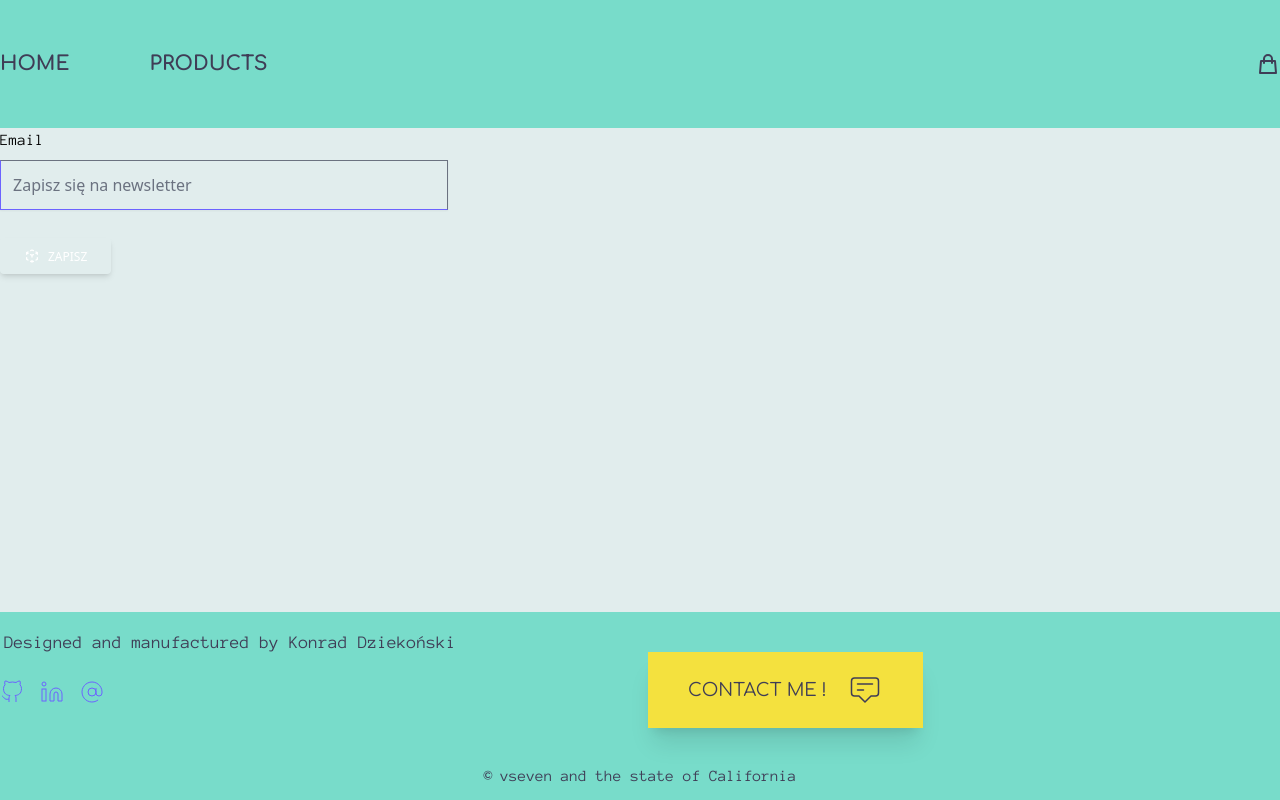
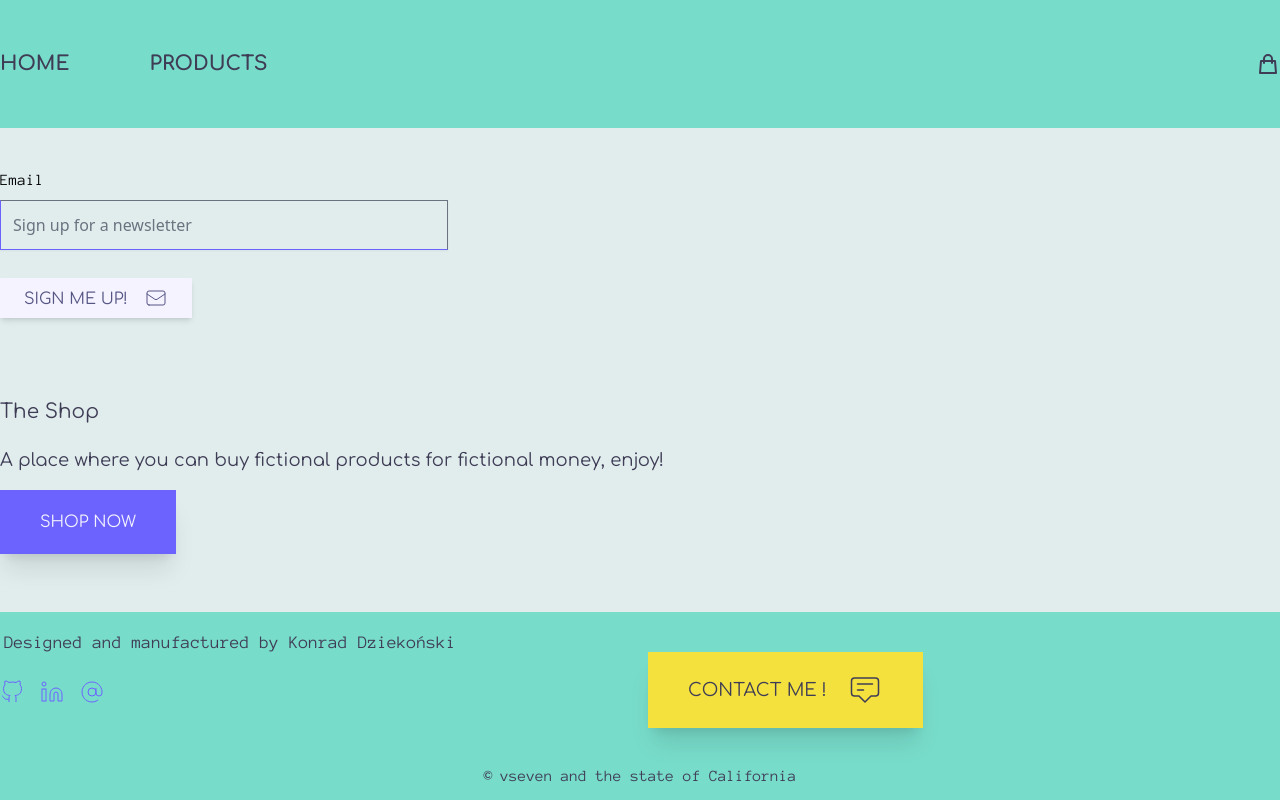
Before and after one commit to dziekonskik/theshop, a Next.js app: page / in a window 1280 px wide. Built offline with nearby package versions, Linux system fonts and the light colour scheme.

Commit message:
refactor(index page, NewsletterForm): add styles to newsletter page refactor NewsletterForm and add envelope icon

```diff
--- a/components/Forms/FormAtoms/FormInput.tsx
+++ b/components/Forms/FormAtoms/FormInput.tsx
@@ -32,7 +32,7 @@ export const FormInput = <TFormData extends Record<string, unknown>>({
       {type === "textarea" ? (
         <textarea
           id={label}
-          className="rounded border-none w-full p-3 shadow-sm"
+          className="border border-b-purple border-l-purple w-full p-3 shadow-sm bg-transparent text-midnight outline-none focus:bg-white"
           rows={5}
           cols={50}
           placeholder={placeholder}
@@ -42,7 +42,7 @@ export const FormInput = <TFormData extends Record<string, unknown>>({
         <input
           id={label}
           type={type}
-          className="w-full p-3 shadow-sm bg-transparent border border-b-purple border-l-purple"
+          className="w-full p-3 shadow-sm bg-transparent border border-b-purple border-l-purple text-midnight focus:bg-white"
           placeholder={placeholder}
           {...register(label)}
         />
--- a/components/Forms/NewsletterForm.tsx
+++ b/components/Forms/NewsletterForm.tsx
@@ -3,6 +3,9 @@ import { useForm } from "react-hook-form";
 import { yupResolver } from "@hookform/resolvers/yup";
 import { useMutation } from "react-query";
 import { FormInput } from "./FormAtoms/FormInput";
+import { Button } from "../ButtonsAndLinks/Button";
+import { EnvelopeIcon, ExclamationIcon, CubeTransparentIcon } from "../Svg";
+import { AnimatedCheckHeroIcon } from "../Svg/Animated";
 
 const NewsletterFormSchema = yup.object({
   email: yup.string().email().required(),
@@ -10,8 +13,13 @@ const NewsletterFormSchema = yup.object({
 
 type CheckoutFormData = yup.InferType<typeof NewsletterFormSchema>;
 
-export const NewsletterForm = () => {
+interface NewsletterFormProps {
+  className?: string;
+}
+
+export const NewsletterForm = ({ className }: NewsletterFormProps) => {
   const {
+    reset,
     register,
     formState: { errors },
     handleSubmit,
@@ -38,40 +46,50 @@ export const NewsletterForm = () => {
     handleNewsletterSignupMutation
   );
 
-  const onSubmit = handleSubmit((data) => mutate(data));
+  const onSubmit = handleSubmit(async (data) => {
+    await mutate(data);
+    reset();
+  });
+
+  let svgMarkup: React.ReactNode = (
+    <EnvelopeIcon className="ml-4 -translate-y-px" />
+  );
+  if (isLoading) {
+    svgMarkup = <CubeTransparentIcon className="ml-4 animate-spin" />;
+  }
+  if (isSuccess) {
+    svgMarkup = (
+      <AnimatedCheckHeroIcon
+        className="ml-4 -translate-y-px"
+        initial={{ pathLength: 0 }}
+        animate={{ pathLength: 1 }}
+      />
+    );
+  }
+  if (isError) {
+    svgMarkup = (
+      <ExclamationIcon className="ml-4 -translate-y-px animate-wiggleOnce" />
+    );
+  }
 
   return (
-    <form onSubmit={onSubmit} className="max-w-md">
+    <form onSubmit={onSubmit} className={className}>
       <FormInput
         register={register}
         errors={errors}
         label="email"
-        placeholder="Zapisz się na newsletter"
+        placeholder="Sign up for a newsletter"
         type="email"
       />
-      <button
+      <Button
+        disabled={isLoading}
+        onClick={onSubmit}
         type="submit"
-        className="inline-flex items-center px-6 py-2.5 bg-blue-600 text-white font-medium text-xs leading-tight uppercase rounded shadow-md hover:bg-blue-700 hover:shadow-lg focus:bg-blue-700 focus:shadow-lg focus:outline-none focus:ring-0 active:bg-blue-800 active:shadow-lg transition duration-150 ease-in-out relative"
+        bgColor="#F4F3FF"
+        svgMarkup={svgMarkup}
       >
-        <svg
-          xmlns="http://www.w3.org/2000/svg"
-          className={`h-4 w-4 ${isLoading ? "animate-spin" : ""}`}
-          fill="none"
-          viewBox="0 0 24 24"
-          stroke="currentColor"
-          strokeWidth="2"
-        >
-          <path
-            strokeLinecap="round"
-            strokeLinejoin="round"
-            d="M14 10l-2 1m0 0l-2-1m2 1v2.5M20 7l-2 1m2-1l-2-1m2 1v2.5M14 4l-2-1-2 1M4 7l2-1M4 7l2 1M4 7v2.5M12 21l-2-1m2 1l2-1m-2 1v-2.5M6 18l-2-1v-2.5M18 18l2-1v-2.5"
-          />
-        </svg>
-
-        <span className="ml-2">
-          {isSuccess ? "Zapisano!" : isError ? "Wystąpił błąd :(" : "Zapisz"}
-        </span>
-      </button>
+        {isSuccess ? "Thank you!" : isError ? "Try again" : "Sign me up!"}
+      </Button>
     </form>
   );
 };
--- /dev/null
+++ b/components/Svg/EnvelopeIcon.tsx
@@ -0,0 +1,12 @@
+import { SvgIcon } from "./SvgIcon";
+import { IconComponentProps } from "./IconComponentProps";
+
+export const EnvelopeIcon = (props: IconComponentProps) => (
+  <SvgIcon {...props}>
+    <path
+      strokeLinecap="round"
+      strokeLinejoin="round"
+      d="M3 8l7.89 5.26a2 2 0 002.22 0L21 8M5 19h14a2 2 0 002-2V7a2 2 0 00-2-2H5a2 2 0 00-2 2v10a2 2 0 002 2z"
+    />
+  </SvgIcon>
+);
--- a/components/Svg/index.ts
+++ b/components/Svg/index.ts
@@ -7,6 +7,7 @@ export * from "./CheckShieldIcon";
 export * from "./ChipIcon";
 export * from "./CloseIcon";
 export * from "./CubeTransparentIcon";
+export * from "./EnvelopeIcon";
 export * from "./EuroIcon";
 export * from "./ExclamationIcon";
 export * from "./GiftIcon";
--- a/pages/index.tsx
+++ b/pages/index.tsx
@@ -1,9 +1,31 @@
+import { useState, useEffect } from "react";
 import { NewsletterForm } from "../components/Forms/NewsletterForm";
+import { BigLink } from "../components/ButtonsAndLinks/BigLink";
+import useMediaQuery from "../util/useMediaquery";
 
 const Home = () => {
+  const [isMobile, setIsMobile] = useState(false);
+  const matches = useMediaQuery("(max-width: 640px)");
+
+  useEffect(() => {
+    if (matches) setIsMobile(true);
+  }, [matches]);
+
   return (
-    <section className="px-4 lg:px-0">
-      <NewsletterForm />
+    <section className="px-4 lg:px-0 flex flex-col flex-1">
+      <NewsletterForm className="max-w-md mt-10" />
+      <article className="w-full mt-16 md:mt-20 flex-1">
+        <div className="font-comfortaa flex flex-col text-midnight">
+          <h1 className="mb-5 text-xl capitalize">The shop</h1>
+          <h2 className="text-lg mb-4">
+            A place where you can buy fictional products for fictional money,
+            enjoy!
+          </h2>
+          <BigLink fullWidth={isMobile} href="/products" bgColor="#6C63FF">
+            Shop now
+          </BigLink>
+        </div>
+      </article>
     </section>
   );
 };
```
